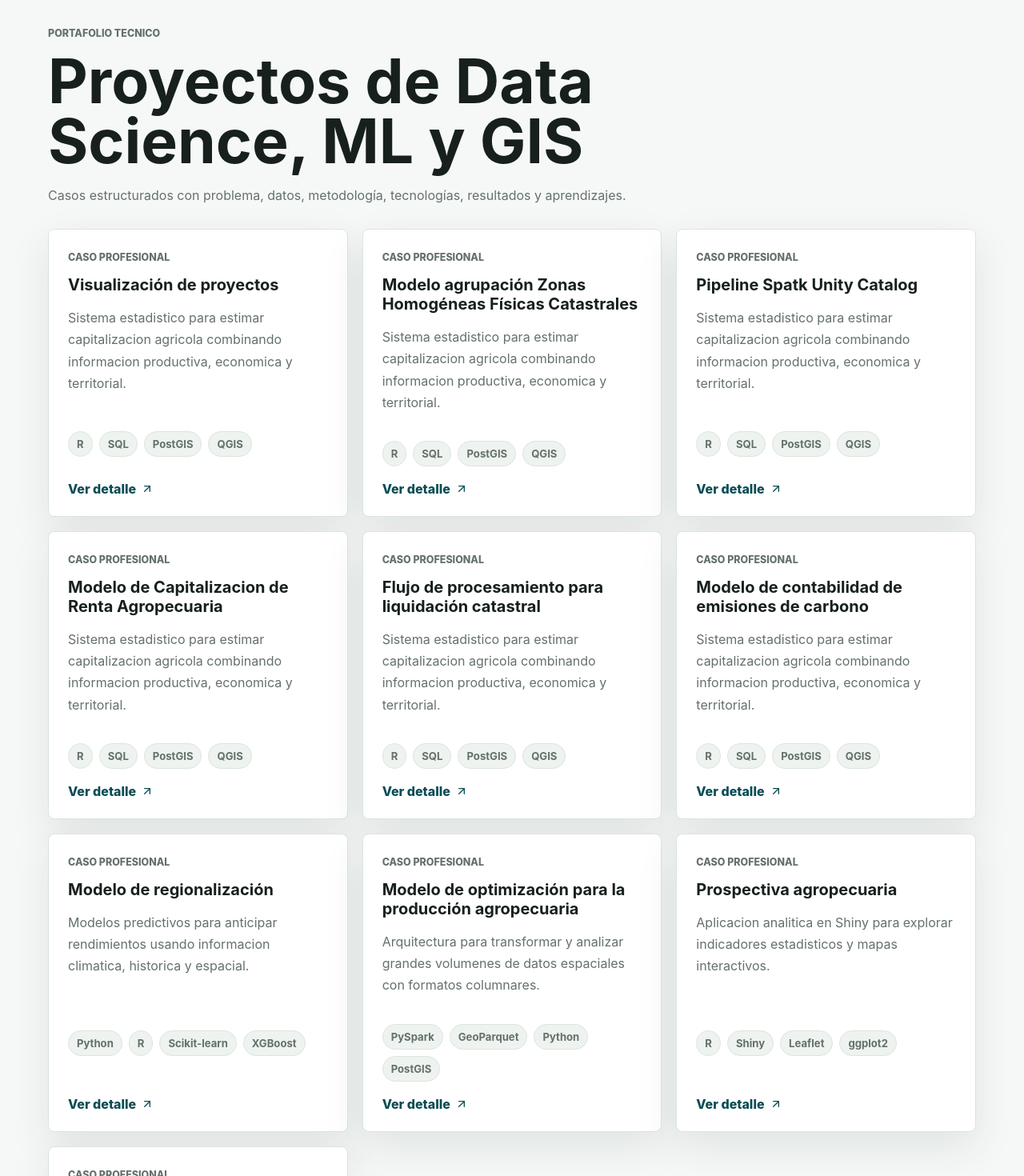
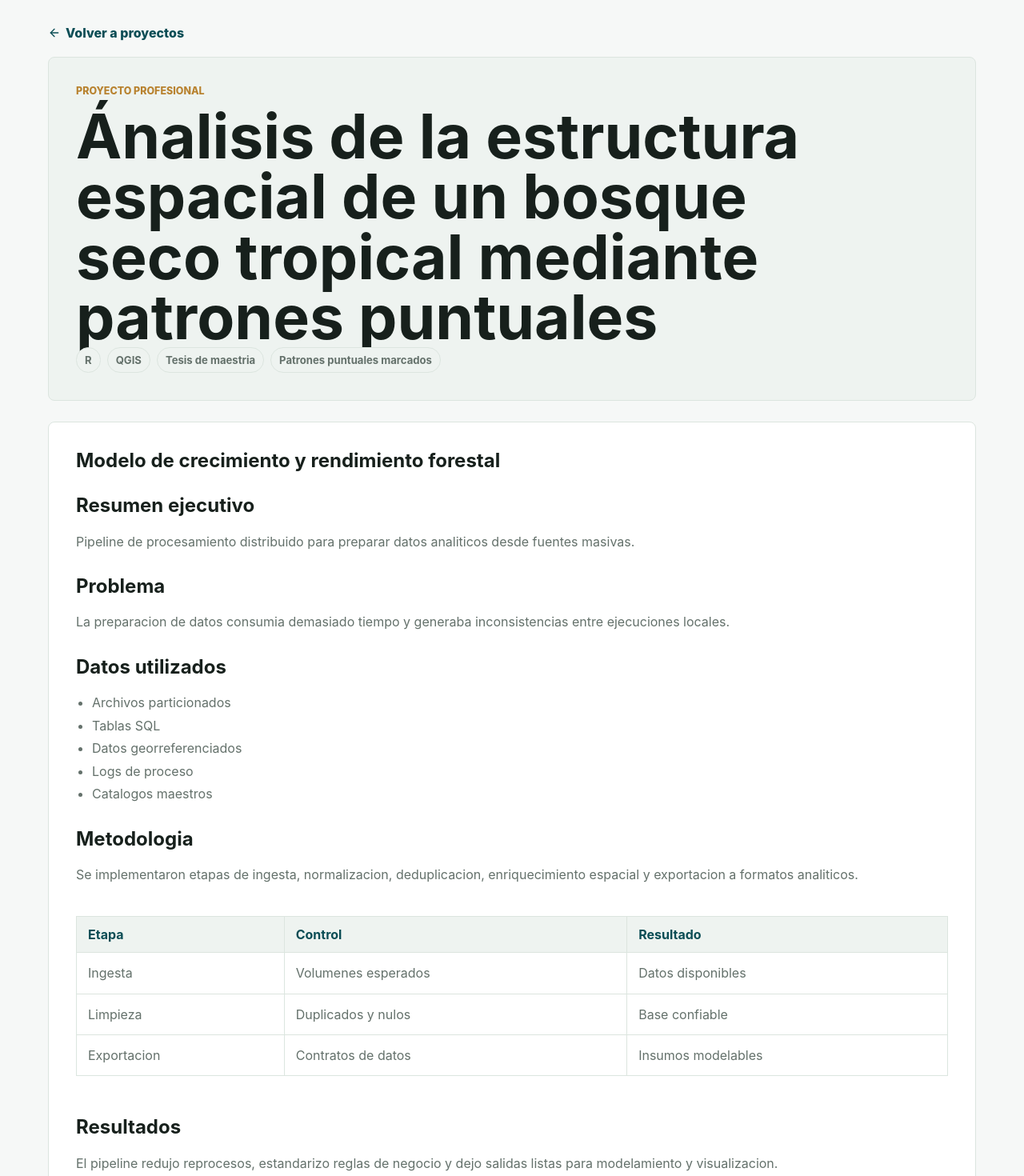
Before and after one commit to ferchoparra/portafolio, a React (Create React App) app: page /projects/bst-patrones-puntuales in a window 1280 px wide. Before the commit this address led to /projects. Shown: the part 120-1590 px from the top of the page at 80% size. Built offline with nearby package versions, Linux system fonts and the light colour scheme.

Commit message:
Ajuste projects summary

```diff
--- /dev/null
+++ b/public/content/projects/pp-bst.md
@@ -0,0 +1,35 @@
+# Modelo de crecimiento y rendimiento forestal
+
+## Resumen ejecutivo
+
+Pipeline de procesamiento distribuido para preparar datos analiticos desde fuentes masivas.
+
+## Problema
+
+La preparacion de datos consumia demasiado tiempo y generaba inconsistencias entre ejecuciones locales.
+
+## Datos utilizados
+
+- Archivos particionados
+- Tablas SQL
+- Datos georreferenciados
+- Logs de proceso
+- Catalogos maestros
+
+## Metodologia
+
+Se implementaron etapas de ingesta, normalizacion, deduplicacion, enriquecimiento espacial y exportacion a formatos analiticos.
+
+| Etapa | Control | Resultado |
+| --- | --- | --- |
+| Ingesta | Volumenes esperados | Datos disponibles |
+| Limpieza | Duplicados y nulos | Base confiable |
+| Exportacion | Contratos de datos | Insumos modelables |
+
+## Resultados
+
+El pipeline redujo reprocesos, estandarizo reglas de negocio y dejo salidas listas para modelamiento y visualizacion.
+
+## Lecciones aprendidas
+
+La calidad del pipeline depende de pruebas simples, contratos de datos claros y monitoreo de volumenes.
--- a/src/data/projects.js
+++ b/src/data/projects.js
@@ -6,17 +6,17 @@ const projects = [
     title: "Visualización de proyectos",
     file: "front-end.md",
     summary:
-      "Sistema estadistico para estimar capitalizacion agricola combinando informacion productiva, economica y territorial.",
+      "Visualización de di",
     technologies: ["R", "SQL", "PostGIS", "QGIS", "Modelos estadisticos", "GIS"],
     featured: true,
   },
   {
     slug: "modelo-zonas-homogeneas-fisicas",
-    title: "Modelo agrupación Zonas Homogéneas Físicas Catastrales",
+    title: "Modelo Zonas Homogéneas Físicas Catastrales",
     file: "modelo-zonas-homogeneas-fisicas.md",
     summary:
-      "Sistema estadistico para estimar capitalizacion agricola combinando informacion productiva, economica y territorial.",
-    technologies: ["R", "SQL", "PostGIS", "QGIS", "Modelos estadisticos", "GIS"],
+      "Diseño e implementación de una metodología basada en teoría de grafos para la agrupación de zonas homogéneas físicas de los procesos de actualización catastral.",
+    technologies: ["R", "Teoría de grafos", "Procedimiento SKATER"],
     featured: true,
   },
   {
@@ -24,8 +24,9 @@ const projects = [
     title: "Pipeline Spatk Unity Catalog",
     file: "pipeline-UC-spark.md",
     summary:
-      "Sistema estadistico para estimar capitalizacion agricola combinando informacion productiva, economica y territorial.",
-    technologies: ["R", "SQL", "PostGIS", "QGIS", "Modelos estadisticos", "GIS"],
+      "Pipeline de procesamiento para preparar datos analiticos desde fuentes masivas para la implementar un modelo de capitalización de renta agropecuaria.",
+    // Arquitectura para transformar y analizar grandes volumenes de datos espaciales con formatos columnares.
+    technologies: ["R", "Python", "Unity Catalog", "Spark", "MLflow"],
     featured: true,
   },
   {
@@ -33,8 +34,8 @@ const projects = [
     title: "Modelo de Capitalizacion de Renta Agropecuaria",
     file: "modelo-capitalizacion-agricola.md",
     summary:
-      "Sistema estadistico para estimar capitalizacion agricola combinando informacion productiva, economica y territorial.",
-    technologies: ["R", "SQL", "PostGIS", "QGIS", "Modelos estadisticos", "GIS"],
+      "Diseño e implementación de un modelo de capitalización de renta agropecuaria como insumo para generar avalúos catastrales de manera masiva.",
+    technologies: ["R", "QGIS", "Modelos estadisticos", "Series de tiempo"],
     featured: true,
   },
   {
@@ -42,8 +43,8 @@ const projects = [
     title: "Flujo de procesamiento para liquidación catastral",
     file: "procesamiento-liquidacion-catastral.md",
     summary:
-      "Sistema estadistico para estimar capitalizacion agricola combinando informacion productiva, economica y territorial.",
-    technologies: ["R", "SQL", "PostGIS", "QGIS", "Modelos estadisticos", "GIS"],
+      "Pipeline para procesamiento de información e implementación de liquidación para procesos de actualización catastral.",
+    technologies: ["R", "Google Colab"],
     featured: true,
   },
   {
@@ -51,8 +52,17 @@ const projects = [
     title: "Modelo de contabilidad de emisiones de carbono",
     file: "modelo-contabilidad-carbono.md",
     summary:
-      "Sistema estadistico para estimar capitalizacion agricola combinando informacion productiva, economica y territorial.",
-    technologies: ["R", "SQL", "PostGIS", "QGIS", "Modelos estadisticos", "GIS"],
+      "Modelo de contabilidad de emisiones de carbono para los sectores de agricultura, silvicultura y otros usos de la tierra.",
+    technologies: ["R", "NDC", "BUR-Colombia"],
+    featured: true,
+  },
+  {
+    slug: "bst-patrones-puntuales",
+    title: "Ánalisis de la estructura espacial de un bosque seco tropical mediante patrones puntuales",
+    file: "pp-bst.md",
+    summary:
+      "Se utilizan diferentes herramientas provenientes de la téoria de procesos puntuales, para analizar la estructura espacial de los árboles de un bosque seco tropical.",
+    technologies: ["R", "QGIS", "Tesis de maestria", "Patrones puntuales marcados"],
     featured: true,
   },
   {
@@ -60,8 +70,8 @@ const projects = [
     title: "Modelo de regionalización",
     file: "mod-regionalizacion.md",
     summary:
-      "Modelos predictivos para anticipar rendimientos usando informacion climatica, historica y espacial.",
-    technologies: ["Python", "R", "Scikit-learn", "XGBoost", "Geoestadistica", "GIS"],
+      "Modelo de clasificación a partir de herramientas de téoria de grafos, basado en información de cadenas agropecuarias.",
+    technologies: ["R", "QGIS", "Teoría de grafos", "Procedimiento SKATER"],
     featured: true,
   },
   {
@@ -69,8 +79,8 @@ const projects = [
     title: "Modelo de optimización para la producción agropecuaria",
     file: "mod-optimizacion.md",
     summary:
-      "Arquitectura para transformar y analizar grandes volumenes de datos espaciales con formatos columnares.",
-    technologies: ["PySpark", "GeoParquet", "Python", "PostGIS", "SQL", "Big Data"],
+      "Modelos de optimización de la producción para diferentes sistemas agropecurios bajo escenarios prospectivos",
+    technologies: ["R", "GAMS", "QGIS", "programación lineal"],
     featured: true,
   },
   {
@@ -78,8 +88,8 @@ const projects = [
     title: "Prospectiva agropecuaria",
     file: "prospectiva-agropecuaria.md",
     summary:
-      "Aplicacion analitica en Shiny para explorar indicadores estadisticos y mapas interactivos.",
-    technologies: ["R", "Shiny", "Leaflet", "ggplot2", "DT", "GIS"],
+      "Sistema de modelación para cadenas agropecuarias: proyecciones económicas, modelo de equilibrio parcial y modelo de optimización. Con enfoque en prospectiva cuantitativa. ",
+    technologies: ["R", "GAMS", "series de tiempo", "modelos de optimización", "prospectiva cuantitativa"],
     featured: false,
   },
   {
@@ -87,8 +97,8 @@ const projects = [
     title: "Modelo de crecimiento y rendimiento forestal",
     file: "modelo-forestal.md",
     summary:
-      "Pipeline de procesamiento distribuido para preparar datos analiticos desde fuentes masivas.",
-    technologies: ["PySpark", "Python", "SQL", "Parquet", "Data Engineering", "Big Data"],
+      "Modelo de crecimiento y rendimiento forestal, herramienta para la prospectiva del sector forestal comercial de Colombia.",
+    technologies: ["R", "ecuaciones alometricas", "modelos de ahusamiento", "sector forestal"],
     featured: false,
   },
 ];
```
